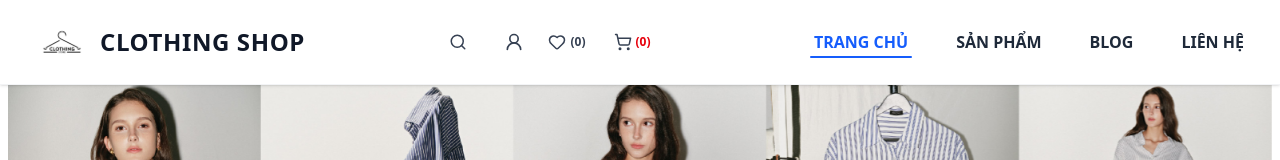
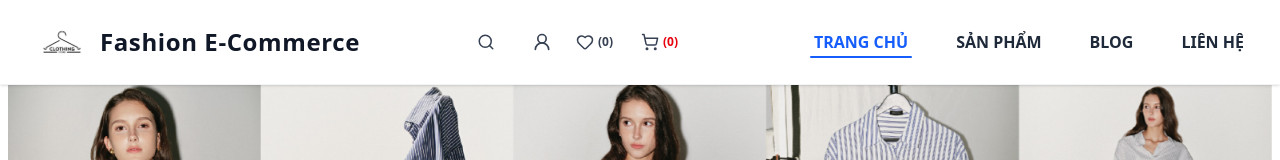
Before and after one commit to tcuong2003/Clothing_Shop, a Next.js app: page / in a window 1280 px wide. Shown: the top 160 px of the page. Built offline with nearby package versions, Linux system fonts and the light colour scheme; no server answers.

Commit message:
fix logo brand

```diff
--- a/components/Header/Header.tsx
+++ b/components/Header/Header.tsx
@@ -65,7 +65,7 @@ export default function Header() {
               className="rounded-md object-contain w-[50px] h-[50px] sm:w-[60px] sm:h-[60px]"
             />
             <span className="hidden sm:inline text-lg sm:text-2xl font-bold tracking-wide text-gray-900 hover:text-blue-600 transition-colors">
-              CLOTHING SHOP
+              Fashion E-Commerce
             </span>
           </Link>
         </div>
--- a/components/RegisterModal.tsx
+++ b/components/RegisterModal.tsx
@@ -121,7 +121,7 @@ export default function RegisterModal({ setOpenRegister, setOpenLogin }: Registe
                 </Link>
                 và{" "}
                 <Link href="/" className="font-semibold underline text-blue-600 mx-1">
-                  Chính sách của Clothing Shop
+                  Chính sách của Fashion_E-Commerce
                 </Link>
               </span>
             </label>
```
Also changed, not shown: 1 other file (tests, documents, lock files or other folders).
